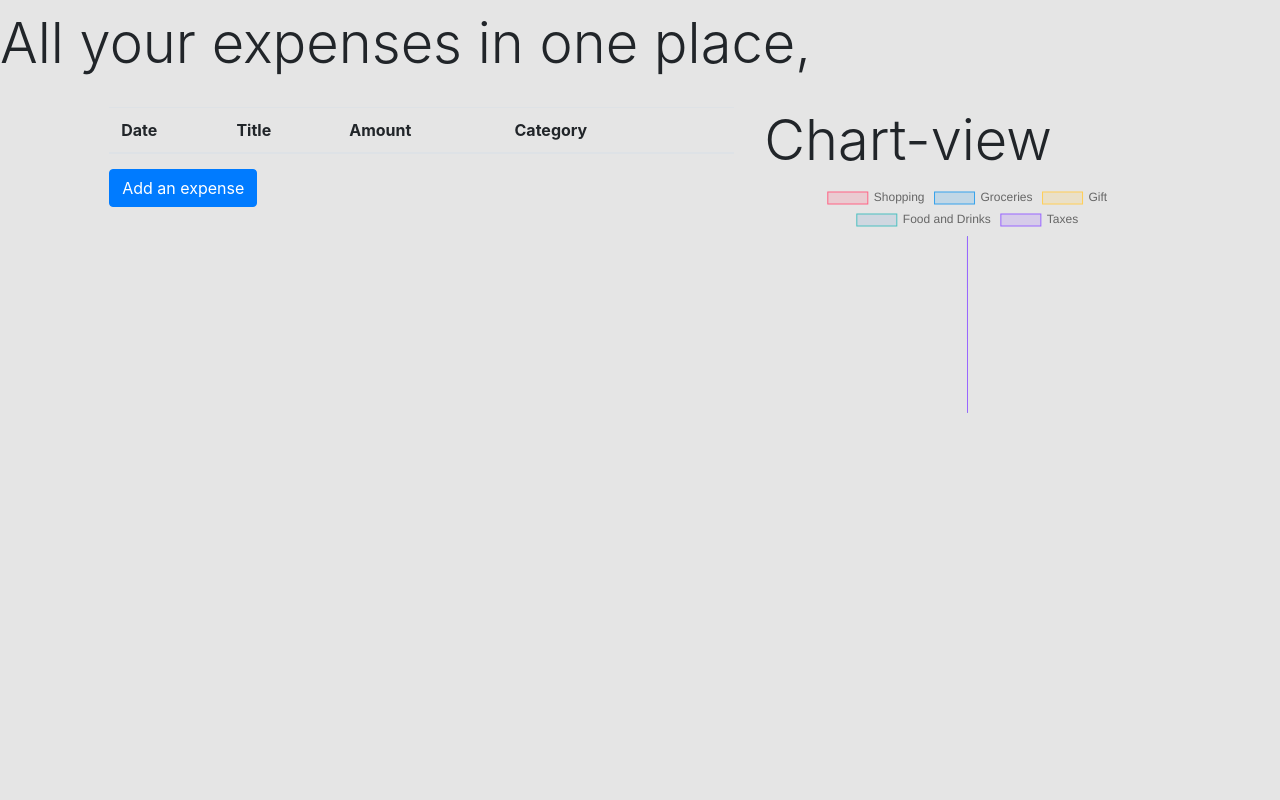
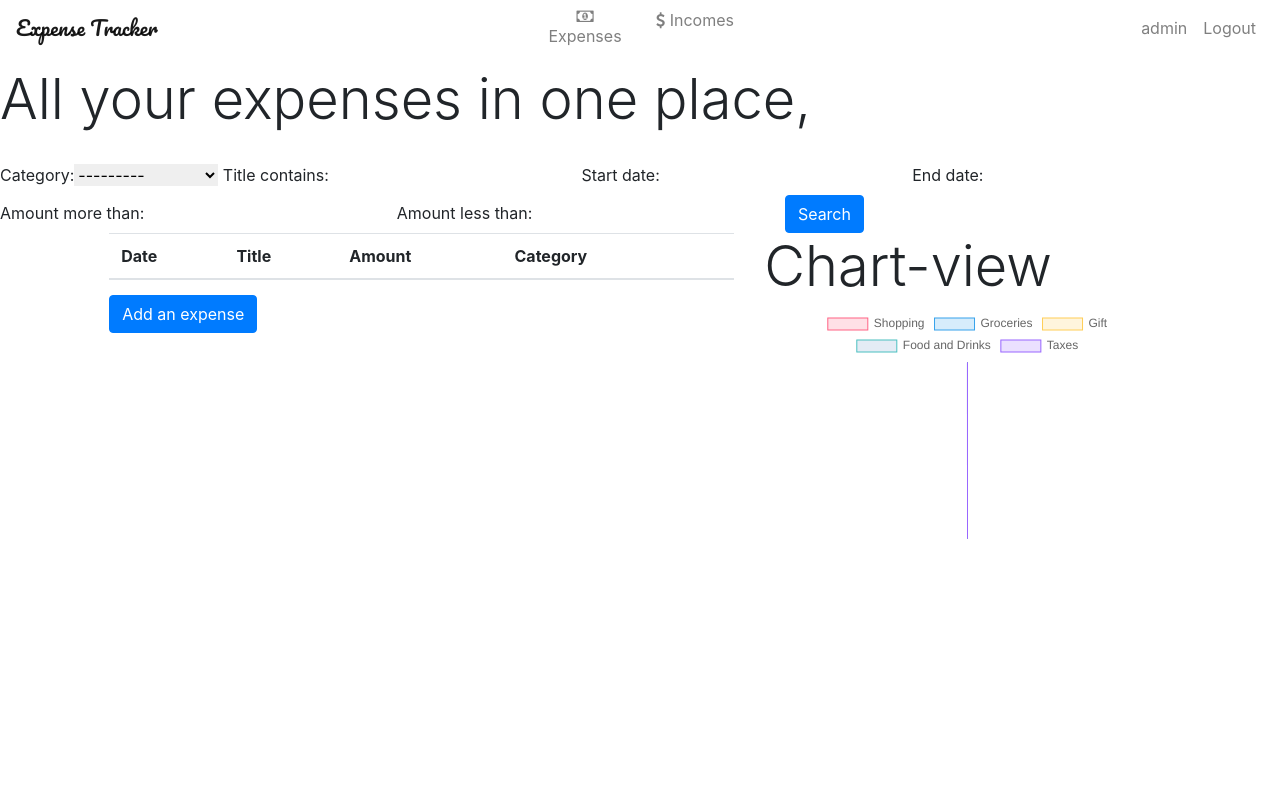
Before and after one commit to aayushmdr/financetracker, a Django app: page /all_expenses/ in a window 1280 px wide. Run offline with Django 3.2, Linux system fonts and the light colour scheme; a user stored in the database is signed in; data comes from the database, SQL or seed files in the repository; both versions use the stored data as it was after the commit; lists and menus that the app fills with data are empty; some libraries are stand-ins or nearby versions.

Commit message:
Added search bar function

```diff
--- /dev/null
+++ b/expense/filters.py
@@ -0,0 +1,32 @@
+import django_filters
+from django_filters import DateFilter, CharFilter, NumberFilter, widgets
+from .models import *
+
+
+
+
+
+class ExpenseFilter(django_filters.FilterSet):
+    title = CharFilter(field_name='title', lookup_expr='icontains')
+    start_date = DateFilter(field_name="date", lookup_expr='gte', label='Start date')
+    end_date = DateFilter(field_name="date", lookup_expr='lte', label='End date')
+    amount_greater_than = NumberFilter(field_name='amount', lookup_expr='gt', label='Amount more than')
+    amount_lesser_than = NumberFilter(field_name='amount', lookup_expr='lt', label='Amount less than')
+    class Meta:
+        model = Expense
+        fields = '__all__'
+        exclude = ['user','amount','title','date']
+
+
+
+
+class IncomeFilter(django_filters.FilterSet):
+    title = CharFilter(field_name='title', lookup_expr='icontains')
+    start_date = DateFilter(field_name="date", lookup_expr='gte', label='Start date' )
+    end_date = DateFilter(field_name="date", lookup_expr='lte', label='End date')
+    amount_greater_than = NumberFilter(field_name='amount', lookup_expr='gt', label='Amount more than')
+    amount_lesser_than = NumberFilter(field_name='amount', lookup_expr='lt', label='Amount less than')
+    class Meta:
+        model = Income
+        fields = '__all__'
+        exclude = ['user','amount','title','date']
--- a/expense/models.py
+++ b/expense/models.py
@@ -10,7 +10,6 @@
 
     def __str__(self):
         return self.name
-
 
 
 
--- a/expense/static/expense/main.css
+++ b/expense/static/expense/main.css
@@ -1,7 +1,7 @@
 @import url('https://fonts.googleapis.com/css2?family=Pacifico&family=Roboto:wght@500&display=swap');
 @import url('https://fonts.googleapis.com/css2?family=Roboto&display=swap');
 body{
-    background-color: #e5e5e5;
+
 
 
 }
--- a/expense/templates/expense/base.html
+++ b/expense/templates/expense/base.html
@@ -26,7 +26,7 @@
 <title>Expenses</title>
 <body>
 
-
+{% include 'expense/nav.html' %}
 
 {% block content %}  {% endblock %}
 
--- a/expense/templates/expense/expensesdetail.html
+++ b/expense/templates/expense/expensesdetail.html
@@ -1,10 +1,13 @@
 {% extends "expense/base.html" %}
-{% include 'expense/nav.html' %}
+
 {% block content %}
 <div class="text-container">
     <h5 class="display-4">All your expenses in one place,</h5>
 </div>
-
+<form method="GET">
+      {{ myFilter.form }}
+    <button class="btn btn-primary" type="submit">Search</button>
+</form>
 
     <div class="row">
         <div class="col-6 offset-md-1">
--- a/expense/templates/expense/incomedetail.html
+++ b/expense/templates/expense/incomedetail.html
@@ -1,7 +1,10 @@
 {% extends "expense/base.html" %}
 
 {% block content %}
-
+<form method="GET">
+      {{ myFilter.form }}
+    <button class="btn btn-primary" type="submit">Search</button>
+</form>
 <div class="container">
 
   <table class="table table-striped" border="1px" >
--- a/expense/views.py
+++ b/expense/views.py
@@ -3,6 +3,7 @@
 from django.contrib.auth.decorators import login_required
 from django.contrib import messages
 from .forms import *
+from .filters import *
 
 
 
@@ -76,6 +77,10 @@
 def expenseDetail(request):
     expenses = Expense.objects.filter(user = request.user).order_by('-date')
     categories = Category.objects.all()
+
+    myFilter = ExpenseFilter(request.GET, queryset=expenses)
+    expenses = myFilter.qs
+
     list1 = []
     catlist = []
     b=1
@@ -96,7 +101,8 @@
         'sum':sum,
         'categories':categories,
         'list':list1,
-        'catlist':catlist
+        'catlist':catlist,
+        'myFilter' : myFilter
 
     }
     return render(request, 'expense/expensesdetail.html', context)
@@ -147,8 +153,12 @@
     incomes = Income.objects.filter(user = request.user)
     categories = IncomeCategory.objects.all()
 
+    myFilter = IncomeFilter(request.GET, queryset=incomes)
+    incomes = myFilter.qs
+
     context = {
-        'incomes': incomes
+        'incomes': incomes,
+        'myFilter' : myFilter
     }
     return render(request, 'expense/incomedetail.html', context)
 
--- a/finance/settings.py
+++ b/finance/settings.py
@@ -41,6 +41,7 @@
     'expense',
     'users',
     'widget_tweaks',
+    'django_filters',
 ]
 
 MIDDLEWARE = [
```
Also changed, not shown: db.sqlite3.
